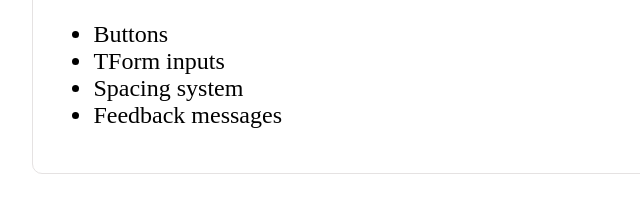
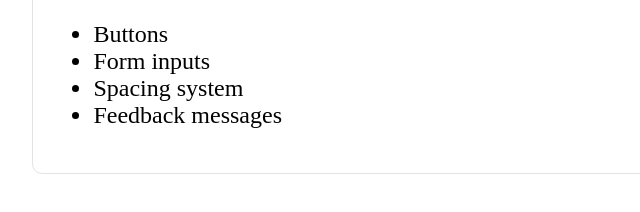
Before and after one commit to Oksana-Pl/Project_1, a website: page scss/components/components.html in a window 1280 px wide. Shown: the part 620-832 px from the top of the page, 102-742 px from the left. Drawn offline with Linux system fonts and the light colour scheme.

Commit message:
Update components.html

```diff
--- a/scss/components/components.html
+++ b/scss/components/components.html
@@ -34,7 +34,7 @@
                     This design system includes the following components:
                 <ul class="body-text">
                     <li>Buttons</li>
-                    <li>TForm inputs </li>
+                    <li>Form inputs </li>
                     <li>Spacing system </li>
                     <li>Feedback messages </li>
 
```
